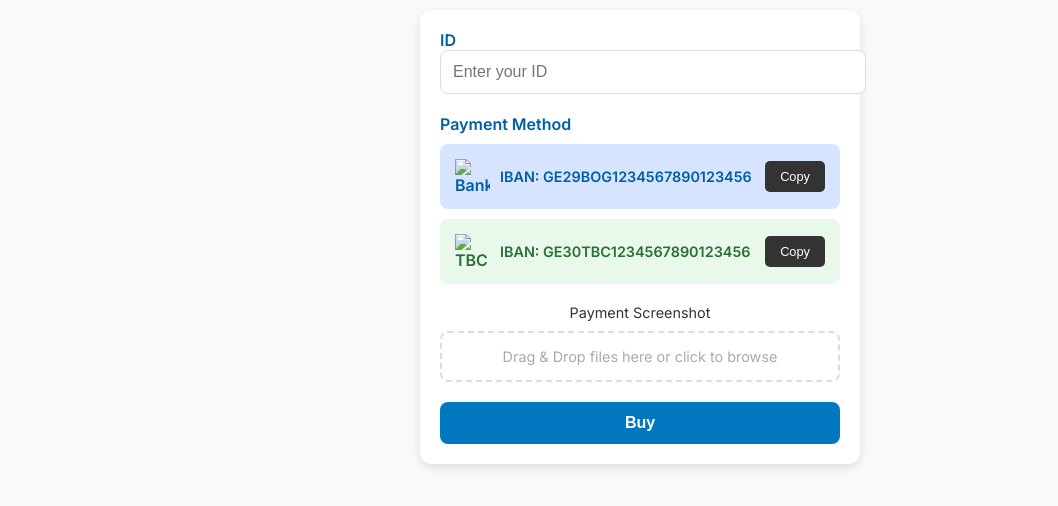
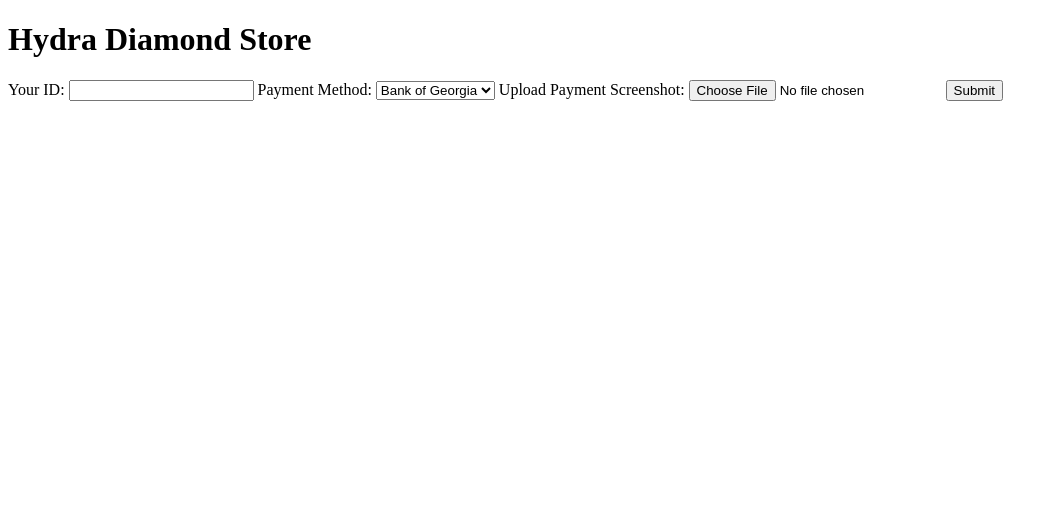
Before and after one commit to Zewoon/Hydra-Diamond-Store, a plain HTML site: page payment.html in a window 1280 px wide. Shown: the whole page, without its empty margins (0-1058 px from the left). Drawn offline with Linux system fonts and the light colour scheme.

Commit message:
Update payment.html

```diff
--- a/payment.html
+++ b/payment.html
@@ -3,205 +3,80 @@
 <head>
   <meta charset="UTF-8">
   <meta name="viewport" content="width=device-width, initial-scale=1.0">
-  <title>Payment Page</title>
-  <link href="https://fonts.googleapis.com/css2?family=Inter:wght@400;500;600&display=swap" rel="stylesheet">
-  <style>
-    /* Global Styles */
-    body {
-      font-family: 'Inter', sans-serif;
-      margin: 0;
-      padding: 0;
-      background-color: #f9f9f9; /* Light background */
-      color: #2b2d42; /* Darker text */
-      display: flex;
-      flex-direction: column;
-      align-items: center;
-      justify-content: flex-start;
-      min-height: 100vh;
-    }
+  <title>Hydra Diamond Store</title>
+</head>
+<body>
+  <h1>Hydra Diamond Store</h1>
+  <form id="buyer-form">
+    <label for="buyer-id">Your ID:</label>
+    <input type="text" id="buyer-id" name="buyerID" required>
 
-    .container {
-      width: 95%;
-      max-width: 400px; /* Limit the container width on larger screens */
-      background: #fff;
-      border-radius: 12px;
-      box-shadow: 0 4px 10px rgba(0, 0, 0, 0.1);
-      padding: 20px;
-      margin: 10px;
-    }
+    <label for="payment-method">Payment Method:</label>
+    <select id="payment-method" name="paymentMethod" required>
+      <option value="Bank of Georgia">Bank of Georgia</option>
+      <option value="TBC Bank">TBC Bank</option>
+    </select>
 
-    .section-title {
-      font-size: 1rem;
-      font-weight: bold;
-      color: #005fa3;
-      margin-bottom: 10px;
-    }
+    <label for="screenshot">Upload Payment Screenshot:</label>
+    <input type="file" id="screenshot" name="screenshot" accept="image/*" required>
 
-    .input-box {
-      margin-bottom: 20px;
-    }
+    <button type="button" onclick="submitOrder()">Submit</button>
+  </form>
 
-    .input-box input {
-      width: 100%;
-      padding: 12px;
-      font-size: 1rem;
-      border: 1px solid #ddd;
-      border-radius: 8px;
-      outline: none;
-    }
+  <!-- Firebase Libraries -->
+  <script src="https://www.gstatic.com/firebasejs/9.6.1/firebase-app.js"></script>
+  <script src="https://www.gstatic.com/firebasejs/9.6.1/firebase-firestore.js"></script>
+  <script src="https://www.gstatic.com/firebasejs/9.6.1/firebase-storage.js"></script>
 
-    .payment-method {
-      display: flex;
-      align-items: center;
-      justify-content: space-between;
-      background-color: #d6e4ff; /* Light blue for BOG */
-      padding: 15px;
-      border-radius: 8px;
-      margin-bottom: 10px;
-      color: #005fa3;
-      font-weight: bold;
-      flex-wrap: wrap; /* Allow wrapping on small screens */
-    }
+  <!-- Firebase Configuration and Submit Function -->
+  <script>
+    // Firebase configuration
+    const firebaseConfig = {
+      apiKey: "AIzaSyDqykzzebL74usRTv9EZ8Ynn_pbJmQVTq0",
+      authDomain: "diamond-store-hydra.firebaseapp.com",
+      projectId: "diamond-store-hydra",
+      storageBucket: "diamond-store-hydra.appspot.com",
+      messagingSenderId: "263133028845",
+      appId: "1:263133028845:web:7e84d809f3211e26dc47e4",
+      measurementId: "G-B1RVH2CCX1"
+    };
 
-    .payment-method.tbc {
-      background-color: #e8f8ea; /* Light green for TBC */
-      color: #2a6f37;
-    }
+    // Initialize Firebase
+    firebase.initializeApp(firebaseConfig);
+    const db = firebase.firestore();
+    const storage = firebase.storage();
 
-    .payment-method img {
-      width: 35px;
-      height: 35px;
-      margin-right: 10px;
-    }
+    // Submit Order Function
+    async function submitOrder() {
+      const buyerID = document.getElementById('buyer-id').value;
+      const paymentMethod = document.getElementById('payment-method').value;
+      const screenshot = document.getElementById('screenshot').files[0];
 
-    .payment-method span {
-      flex: 1;
-      font-size: 0.9rem;
-    }
-
-    .payment-method button {
-      background-color: #333;
-      color: white;
-      border: none;
-      padding: 8px 15px;
-      border-radius: 5px;
-      cursor: pointer;
-      font-size: 0.8rem;
-      transition: background-color 0.3s;
-      flex-shrink: 0; /* Prevent the button from shrinking */
-    }
-
-    .payment-method button:hover {
-      background-color: #555;
-    }
-
-    .upload-section {
-      text-align: center;
-      margin-top: 20px;
-    }
-
-    .upload-section label {
-      display: block;
-      margin-bottom: 10px;
-      font-size: 0.9rem;
-      color: #333;
-    }
-
-    .upload-box {
-      border: 2px dashed #ddd;
-      padding: 15px;
-      border-radius: 8px;
-      font-size: 0.9rem;
-      color: #aaa;
-      cursor: pointer;
-      width: 100%;
-      box-sizing: border-box;
-    }
-
-    .buy-button {
-      display: block;
-      width: 100%;
-      margin-top: 20px;
-      background-color: #0077be;
-      color: white;
-      font-size: 1rem;
-      padding: 12px;
-      border: none;
-      border-radius: 8px;
-      cursor: pointer;
-      font-weight: bold;
-      text-align: center;
-      transition: background-color 0.3s;
-    }
-
-    .buy-button:hover {
-      background-color: #005fa3;
-    }
-
-    /* Media Queries for Small Screens */
-    @media (max-width: 600px) {
-      .payment-method span {
-        font-size: 0.85rem;
+      if (!buyerID || !paymentMethod || !screenshot) {
+        alert('Please complete all fields!');
+        return;
       }
 
-      .payment-method button {
-        padding: 6px 12px;
-        font-size: 0.75rem;
+      try {
+        // Upload screenshot to Firebase Storage
+        const storageRef = storage.ref(`screenshots/${buyerID}_${Date.now()}`);
+        const uploadTask = await storageRef.put(screenshot);
+        const screenshotURL = await uploadTask.ref.getDownloadURL();
+
+        // Save submission to Firestore
+        await db.collection('payments').add({
+          buyerID: buyerID,
+          paymentMethod: paymentMethod,
+          screenshotURL: screenshotURL,
+          status: 'Pending',
+          timestamp: firebase.firestore.FieldValue.serverTimestamp(),
+        });
+
+        alert('Your order has been submitted!');
+      } catch (error) {
+        console.error('Error submitting order:', error);
+        alert('Failed to submit your order. Please try again.');
       }
-
-      .input-box input {
-        padding: 10px;
-        font-size: 0.9rem;
-      }
-
-      .buy-button {
-        font-size: 0.9rem;
-        padding: 10px;
-      }
-    }
-  </style>
-</head>
-<body>
-  <div class="container">
-    <!-- ID Section -->
-    <div class="input-box">
-      <label for="game-id" class="section-title">ID</label>
-      <input type="text" id="game-id" placeholder="Enter your ID">
-    </div>
-
-    <!-- Payment Methods -->
-    <div class="section-title">Payment Method</div>
-
-    <div class="payment-method">
-      <img src="bog-logo.png" alt="Bank of Georgia">
-      <span>IBAN: GE29BOG1234567890123456</span>
-      <button onclick="copyText('GE29BOG1234567890123456')">Copy</button>
-    </div>
-
-    <div class="payment-method tbc">
-      <img src="tbc-logo.png" alt="TBC Bank">
-      <span>IBAN: GE30TBC1234567890123456</span>
-      <button onclick="copyText('GE30TBC1234567890123456')">Copy</button>
-    </div>
-
-    <!-- Upload Section -->
-    <div class="upload-section">
-      <label for="transaction-screenshot">Payment Screenshot</label>
-      <div class="upload-box" onclick="document.getElementById('transaction-screenshot').click();">
-        Drag & Drop files here or click to browse
-        <input type="file" id="transaction-screenshot" style="display: none;" accept="image/*">
-      </div>
-    </div>
-
-    <!-- Buy Button -->
-    <button class="buy-button">Buy</button>
-  </div>
-
-  <script>
-    function copyText(text) {
-      navigator.clipboard.writeText(text).then(() => {
-        alert('Copied: ' + text);
-      });
     }
   </script>
 </body>
```
